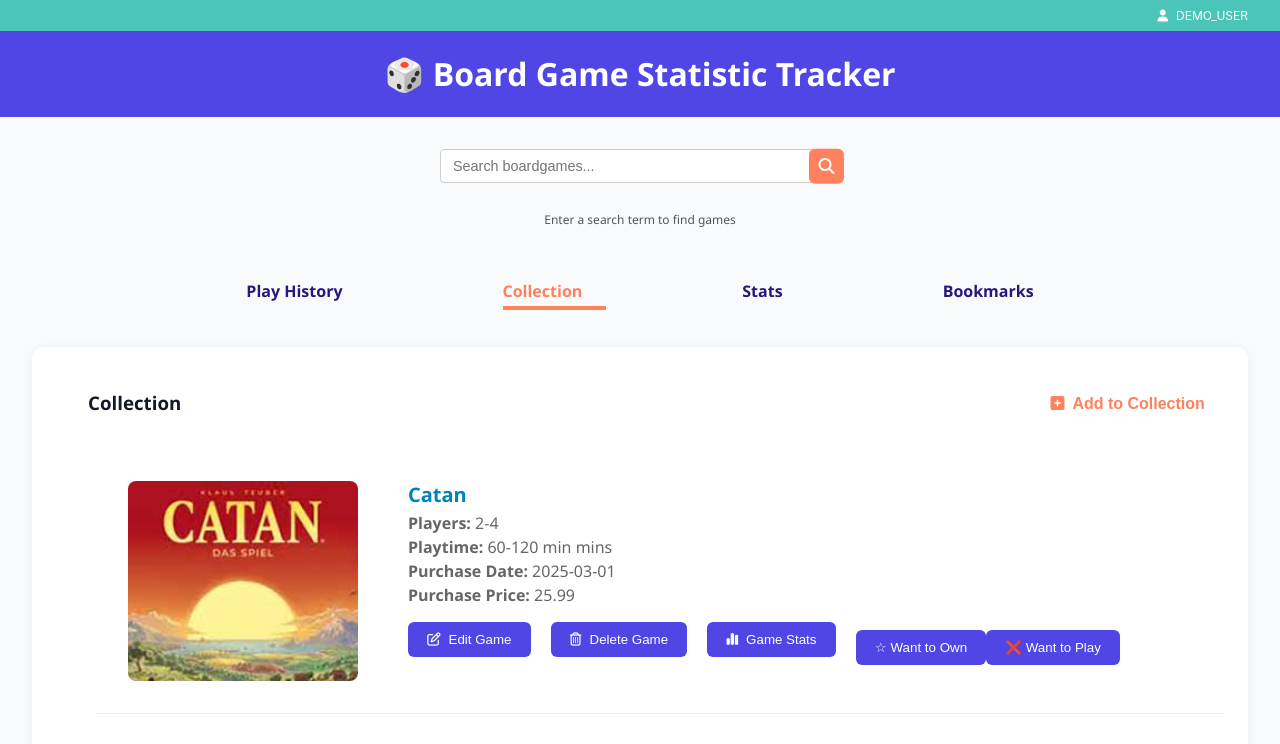
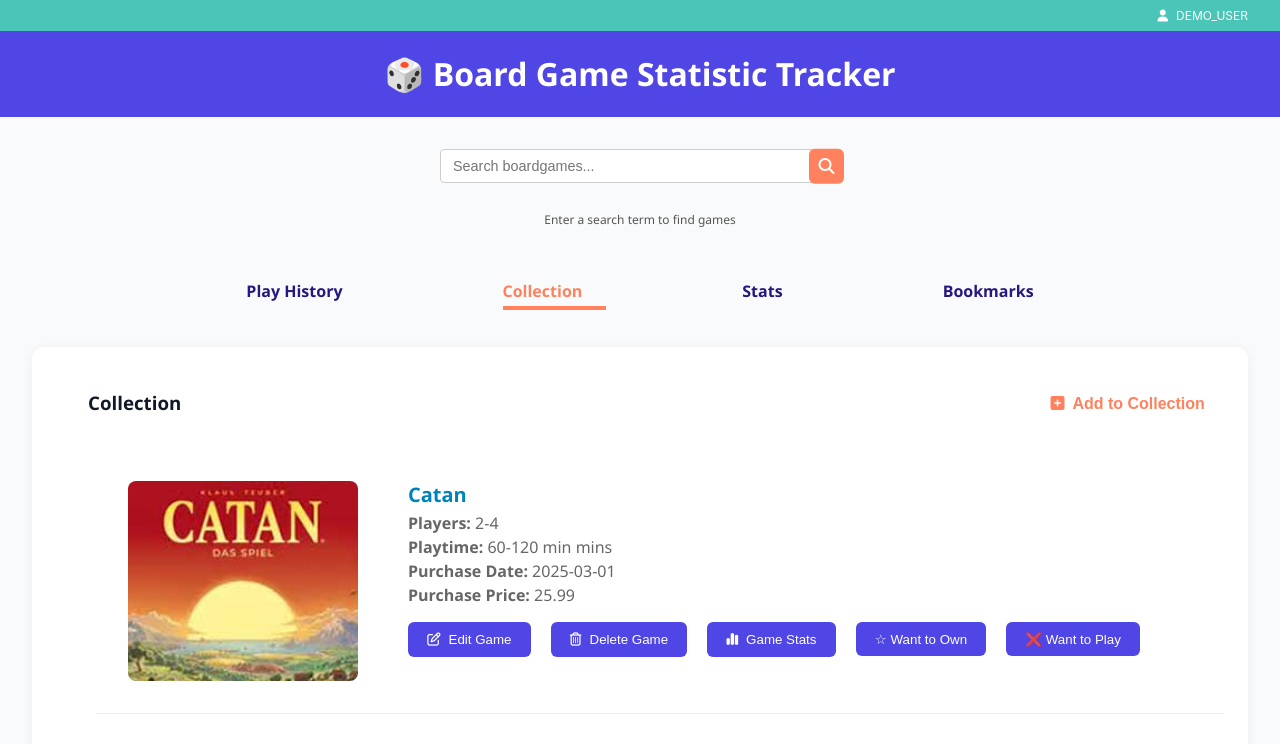
Before and after one commit to kwags/bgst, a React (Create React App) app: page /collection in a window 1280 px wide. Shown: the top 744 px of the page. Built offline with nearby package versions, Linux system fonts and the light colour scheme.

Commit message:
Added bookmark button styling

```diff
--- a/src/BookmarkButtons.js
+++ b/src/BookmarkButtons.js
@@ -1,6 +1,7 @@
 import React, { useContext } from "react";
 import { toggleWantToOwn, toggleWantToPlay, fetchUserBookmarks } from "./mockAPI";
 import { UserContext } from "./App";
+import styles from './styles/PlayHistory.module.css';
 
 function BookmarkButtons({ gameId, bookmarks = [], setBookmarks }) {
   const userId = useContext(UserContext);
@@ -33,11 +34,11 @@
   };
 
   return (
-    <div style={{ marginTop: "0.5rem" }}>
-      <button onClick={handleToggleWantToOwn}>
+    <div>
+       <button className={styles.bookmarkButton} onClick={handleToggleWantToOwn}>
         {existingBookmark?.wantToOwn ? "⭐️ Want to Own" : "☆ Want to Own"}
       </button>
-      <button onClick={handleToggleWantToPlay}>
+      <button className={styles.bookmarkButton} onClick={handleToggleWantToPlay}>
         {existingBookmark?.wantToPlay ? "🎮 Want to Play" : "❌ Want to Play"}
       </button>
     </div>
--- a/src/styles/PlayHistory.module.css
+++ b/src/styles/PlayHistory.module.css
@@ -67,3 +67,8 @@
     gap: 20px;
     margin-top: 1rem;
   }
+
+  .bookmarkButton {
+    margin-right: 20px;
+    height: 34px;
+  }
```
